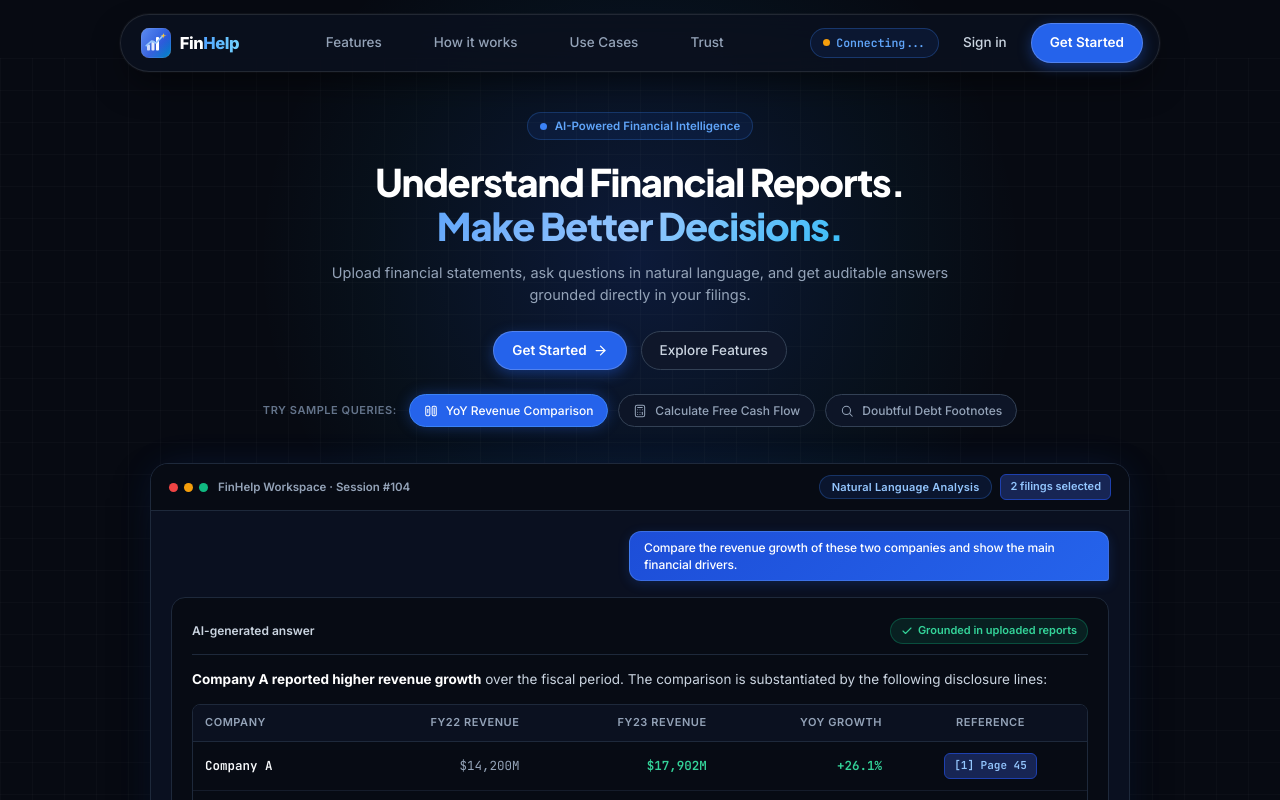
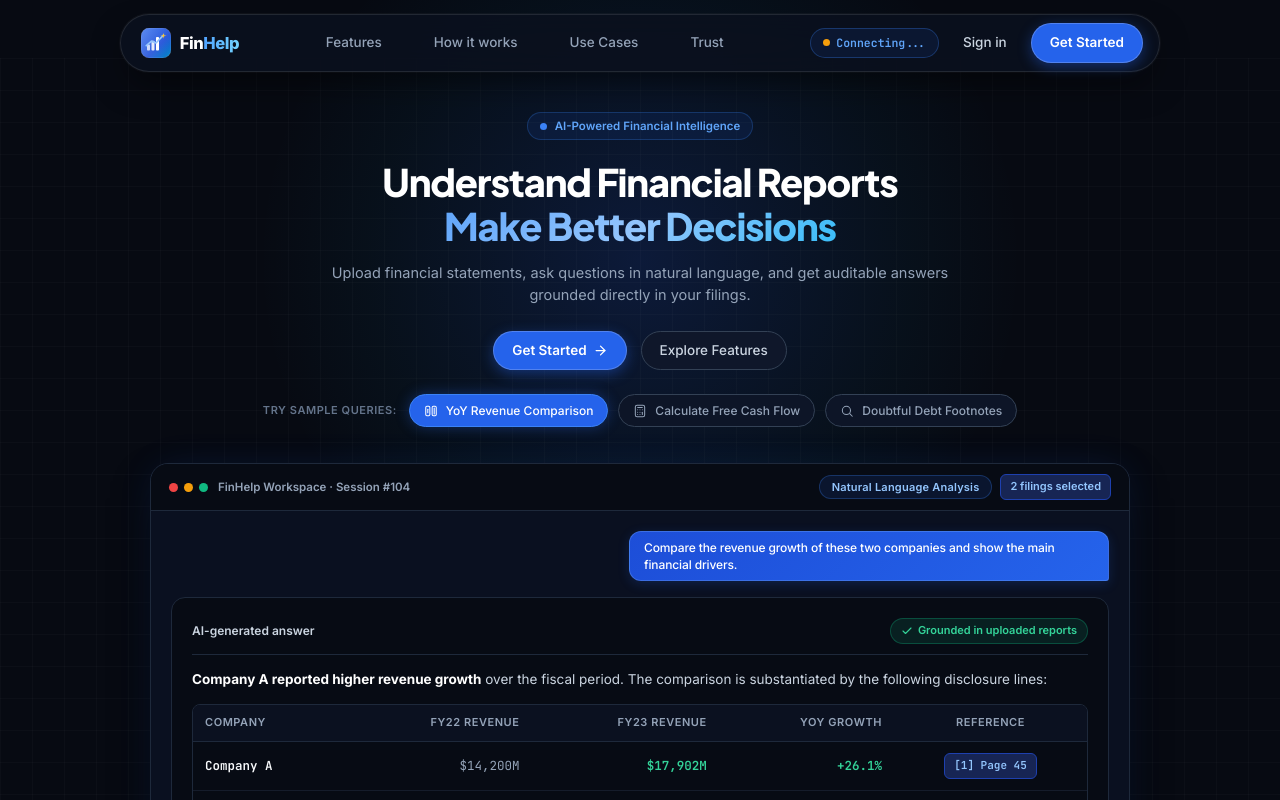
Before and after one commit to Thnh8052/FinHelp, a React (Vite) app in the folder frontend/: page / in a window 1280 px wide. Built offline with nearby package versions, Linux system fonts and the light colour scheme; no server answers.

Commit message:
style(landing): update hero title punctuation

```diff
--- a/frontend/src/features/landing/LandingPage.tsx
+++ b/frontend/src/features/landing/LandingPage.tsx
@@ -138,9 +138,9 @@ export const LandingPage: React.FC<LandingPageProps> = ({
 
           {/* Title */}
           <h1 className="fh-hero-title">
-            Understand Financial Reports.
+            Understand Financial Reports
             <br />
-            <span className="fh-hero-gradient-text">Make Better Decisions.</span>
+            <span className="fh-hero-gradient-text">Make Better Decisions</span>
           </h1>
 
           {/* Subtitle */}
```
